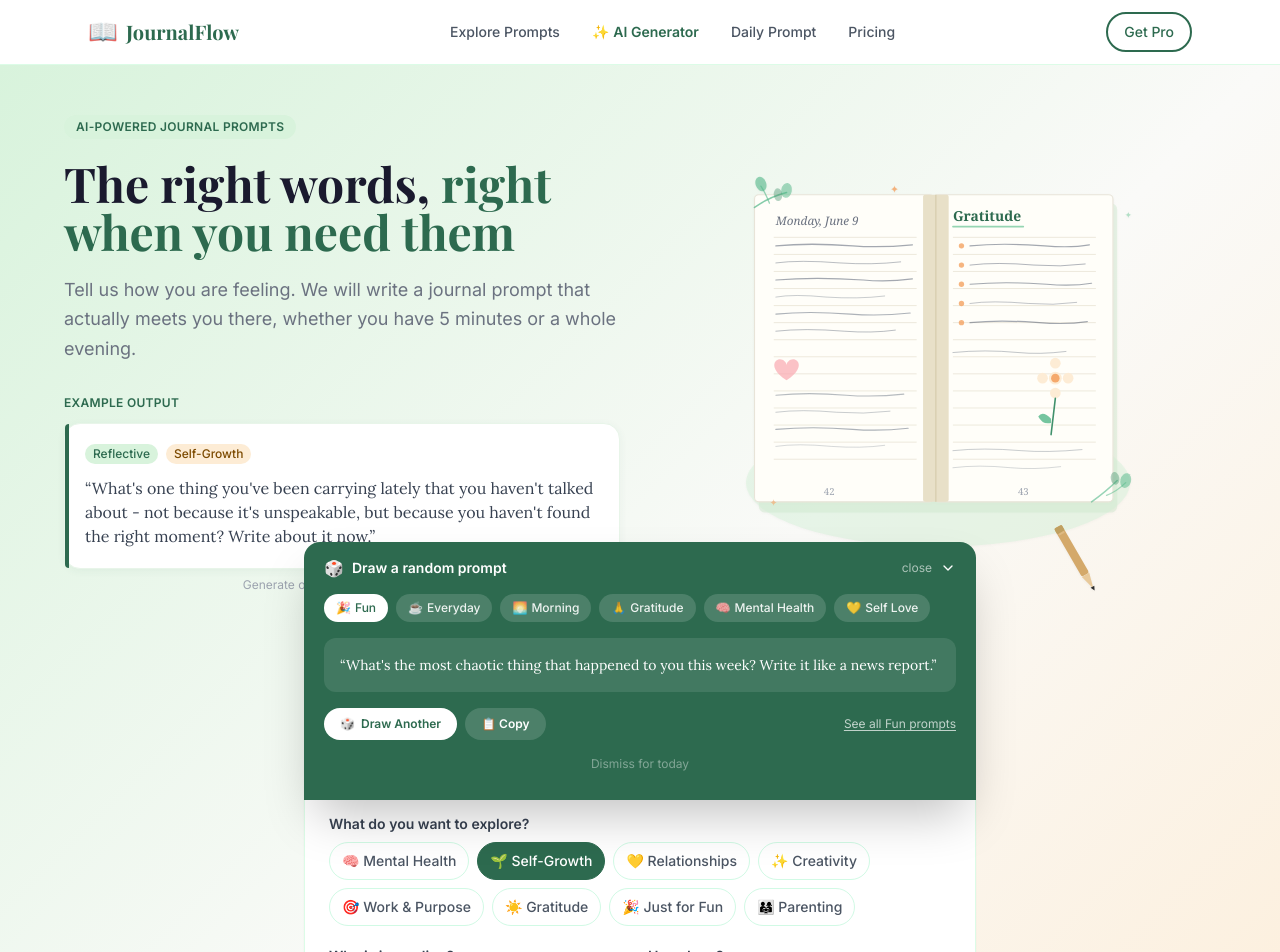
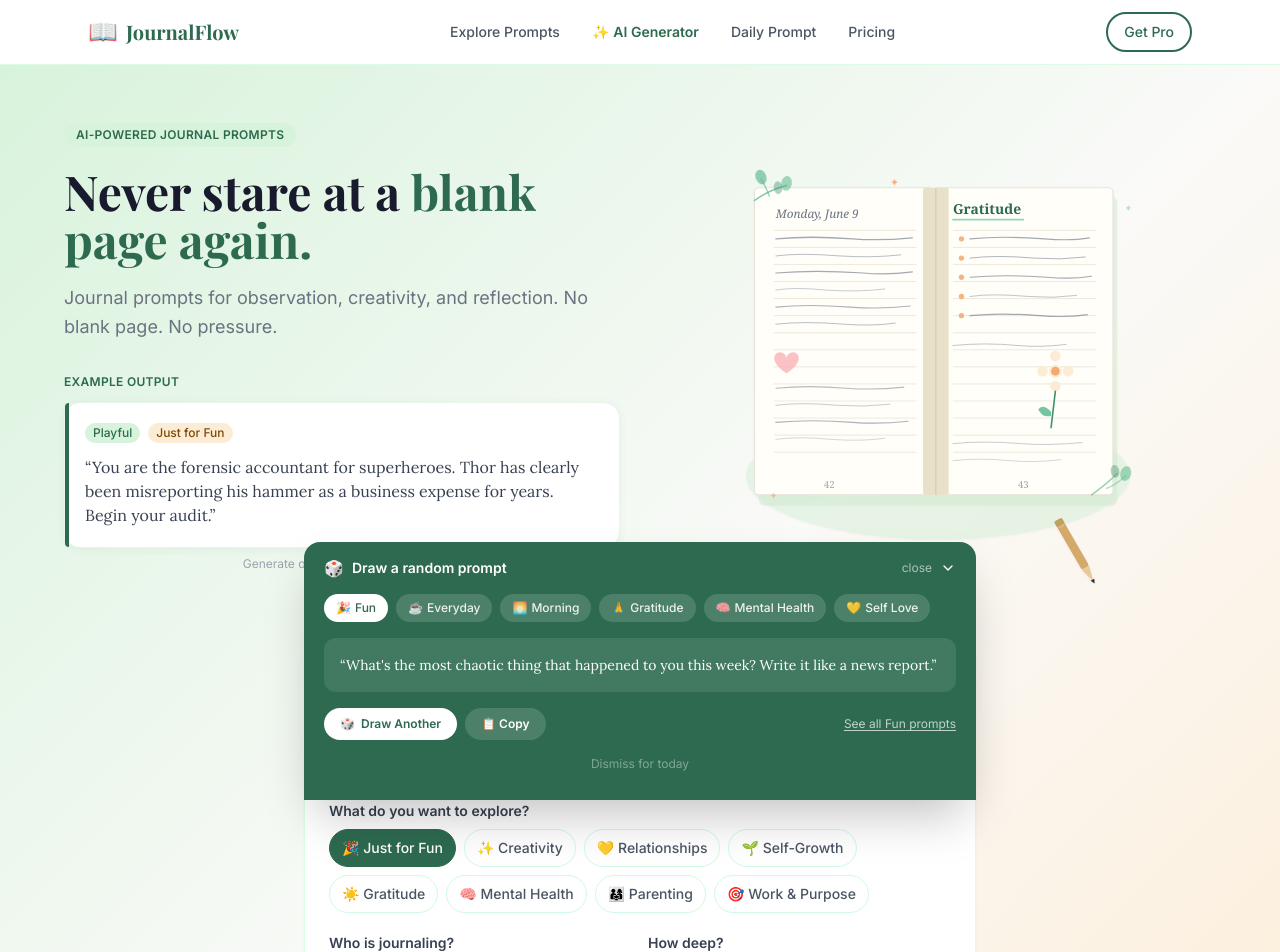
Before and after one commit to franklinjobs617-jpg/journalflow, a Next.js app: page / in a window 1280 px wide. Shown: the top 952 px of the page. Built offline with nearby package versions, Linux system fonts and the light colour scheme.

Commit message:
feat: v2 copywriting - never stare at blank page, playful first, remove PDF paywall CTA

```diff
--- a/app/page.tsx
+++ b/app/page.tsx
@@ -46,9 +46,9 @@ const TESTIMONIALS = [
 ]
 
 const EXAMPLE_PROMPT = {
-  mood: 'Reflective',
-  topic: 'Self-Growth',
-  text: "What's one thing you've been carrying lately that you haven't talked about  -  not because it's unspeakable, but because you haven't found the right moment? Write about it now.",
+  mood: 'Playful',
+  topic: 'Just for Fun',
+  text: 'You are the forensic accountant for superheroes. Thor has clearly been misreporting his hammer as a business expense for years. Begin your audit.',
 }
 
 export default function HomePage() {
@@ -65,12 +65,12 @@ export default function HomePage() {
                 AI-Powered Journal Prompts
               </div>
               <h1 className="font-display text-4xl sm:text-5xl font-bold mb-5 leading-tight" style={{ color: 'var(--ink)' }}>
-                The right words,{' '}
-                <span style={{ color: 'var(--forest)' }}>right when you need them</span>
+                Never stare at a{' '}
+                <span style={{ color: 'var(--forest)' }}>blank page again.</span>
               </h1>
               <p className="text-lg text-gray-500 leading-relaxed mb-8">
-                Tell us how you are feeling. We will write a journal prompt that actually meets you there,
-                whether you have 5 minutes or a whole evening.
+                Journal prompts for observation, creativity, and reflection.
+                No blank page. No pressure.
               </p>
               <div className="mb-6">
                 <p className="text-xs font-semibold uppercase tracking-wide mb-3" style={{ color: 'var(--forest)' }}>
@@ -110,7 +110,7 @@ export default function HomePage() {
           </div>
 
           <p className="text-center text-sm text-gray-400 mt-4">
-            3 free AI prompts per day &middot; No account needed &middot;{' '}
+            Free &middot; No signup needed &middot; No feelings required &middot;{' '}
             <Link href="/pricing" style={{ color: 'var(--forest)' }} className="underline underline-offset-2">
               Go Pro for unlimited
             </Link>
@@ -276,9 +276,10 @@ export default function HomePage() {
           <div className="grid grid-cols-1 sm:grid-cols-3 gap-8">
             {[
               {
-                icon: '🤖',
-                title: 'AI that actually gets it',
-                desc: 'Tell us your mood, your topic, how deep you want to go. The generator writes something specific to that combination, not pulled from a list.',
+                icon: '🎯',
+                title: 'Actually starts you writing',
+
+                desc: 'Pick Playful, Reflective, or Observe Mode. Get a prompt in 10 seconds. No blank page, no setup, no feelings required.',
               },
               {
                 icon: '🧠',
@@ -323,10 +324,10 @@ export default function HomePage() {
       <section className="py-16 px-4 text-center" style={{ background: 'var(--forest)' }}>
         <div className="max-w-xl mx-auto">
           <h2 className="font-display text-3xl font-bold text-white mb-4">
-            3 free prompts a day. Unlimited when you are ready.
+            Never stare at a blank page again.
           </h2>
           <p className="text-green-200 mb-3 leading-relaxed">
-            Start now, no account, no card. When journaling becomes a habit you rely on, Pro is there.
+            Free to start. No account. No feelings required.
           </p>
           <p className="text-green-300 text-sm mb-8 opacity-80">
             Pro members get unlimited AI generation plus a personalized prompt in their inbox every morning.
--- a/app/prompts/[slug]/page.tsx
+++ b/app/prompts/[slug]/page.tsx
@@ -209,27 +209,24 @@ export default async function PromptPage({ params }: Props) {
               })}
             </div>
 
-            {/* Mid-content upgrade CTA  -  after section 2 */}
+            {/* Mid-content AI generator CTA */}
             {sectionIdx === 1 && (
               <div
                 className="rounded-xl p-5 mt-8 text-center"
-                style={{ background: 'var(--amber-light)', border: '1px solid var(--amber-warm)' }}
+                style={{ background: 'var(--sage-light)', border: '1px solid var(--sage)' }}
               >
                 <p className="font-semibold text-gray-800 mb-1">
-                  Want a clean PDF of all {page.promptCount} prompts?
+                  Want a prompt tailored to exactly how you feel right now?
                 </p>
-                <p className="text-sm text-gray-500 mb-1">
-                  Print it. Keep it in your journal. Share it with clients or students.
-                </p>
-                <p className="text-xs text-gray-400 mb-3">
-                  Use the Download PDF button at the top of this page  -  it works in any browser.
+                <p className="text-sm text-gray-500 mb-3">
+                  The AI generator writes one for your specific mood, topic, and depth. Free, no signup.
                 </p>
                 <Link
-                  href="/pricing"
+                  href="/#generator"
                   className="inline-block text-sm font-semibold px-5 py-2 rounded-full text-white"
                   style={{ background: 'var(--forest)' }}
                 >
-                  Get Pro for unlimited downloads →
+                  Generate a personalized prompt
                 </Link>
               </div>
             )}
--- a/app/prompts/ai-generated/page.tsx
+++ b/app/prompts/ai-generated/page.tsx
@@ -83,11 +83,11 @@ export default function AIGeneratedPage() {
           AI Journal Prompt Generator
         </div>
         <h1 className="font-display text-4xl sm:text-5xl font-bold mb-4 leading-tight" style={{ color: 'var(--ink)' }}>
-          AI Journal Prompts<br />
-          <span style={{ color: 'var(--forest)' }}>Built for You, Not Everyone</span>
+          AI prompts that don't make you<br />
+          <span style={{ color: 'var(--forest)' }}>process your childhood.</span>
         </h1>
         <p className="text-lg text-gray-500 leading-relaxed mb-6">
-          Every AI journal prompt on JournalFlow is generated specifically for your current mood, topic, and how deep you want to go. Not pulled from a list. Not the same for everyone. Written for you, right now.
+          Pick your vibe. Get a prompt. Actually start writing. No therapy speak, no gratitude lists, no pressure to feel things you don't feel right now.
         </p>
         <div className="flex flex-wrap gap-3 text-sm text-gray-500">
           <span className="flex items-center gap-1.5">
--- a/components/Generator.tsx
+++ b/components/Generator.tsx
@@ -4,23 +4,23 @@ import { useState, useEffect } from 'react'
 import Link from 'next/link'
 
 const MOODS = [
+  { value: 'playful', label: '😄 Playful', desc: 'Light and fun, no pressure' },
+  { value: 'motivated', label: '🔥 Motivated', desc: 'Ready to grow' },
+  { value: 'grateful', label: '🙏 Grateful', desc: 'Appreciative and warm' },
+  { value: 'reflective', label: '🌙 Reflective', desc: 'Thoughtful and calm' },
   { value: 'anxious', label: '😟 Anxious', desc: 'Worried or overwhelmed' },
-  { value: 'grateful', label: '🙏 Grateful', desc: 'Appreciative and warm' },
   { value: 'stuck', label: '😶 Stuck', desc: 'Lost or unclear' },
-  { value: 'reflective', label: '🌙 Reflective', desc: 'Thoughtful and calm' },
-  { value: 'motivated', label: '🔥 Motivated', desc: 'Ready to grow' },
-  { value: 'playful', label: '😄 Playful', desc: 'Light and fun, no pressure' },
 ]
 
 const TOPICS = [
+  { value: 'fun and everyday life', label: '🎉 Just for Fun' },
+  { value: 'creativity', label: '✨ Creativity' },
+  { value: 'relationships', label: '💛 Relationships' },
+  { value: 'self-growth', label: '🌱 Self-Growth' },
+  { value: 'gratitude and joy', label: '☀️ Gratitude' },
   { value: 'mental health', label: '🧠 Mental Health' },
-  { value: 'self-growth', label: '🌱 Self-Growth' },
-  { value: 'relationships', label: '💛 Relationships' },
-  { value: 'creativity', label: '✨ Creativity' },
+  { value: 'parenting and family', label: '👨‍👩‍👧 Parenting' },
   { value: 'work and purpose', label: '🎯 Work & Purpose' },
-  { value: 'gratitude and joy', label: '☀️ Gratitude' },
-  { value: 'fun and everyday life', label: '🎉 Just for Fun' },
-  { value: 'parenting and family', label: '👨‍👩‍👧 Parenting' },
 ]
 
 const AGE_GROUPS = [
@@ -112,8 +112,8 @@ function saveNote(id: string, note: string): void {
 }
 
 export default function Generator() {
-  const [mood, setMood] = useState('reflective')
-  const [topic, setTopic] = useState('self-growth')
+  const [mood, setMood] = useState('playful')
+  const [topic, setTopic] = useState('fun and everyday life')
   const [ageGroup, setAgeGroup] = useState('adult')
   const [depth, setDepth] = useState('deep')
 
```
